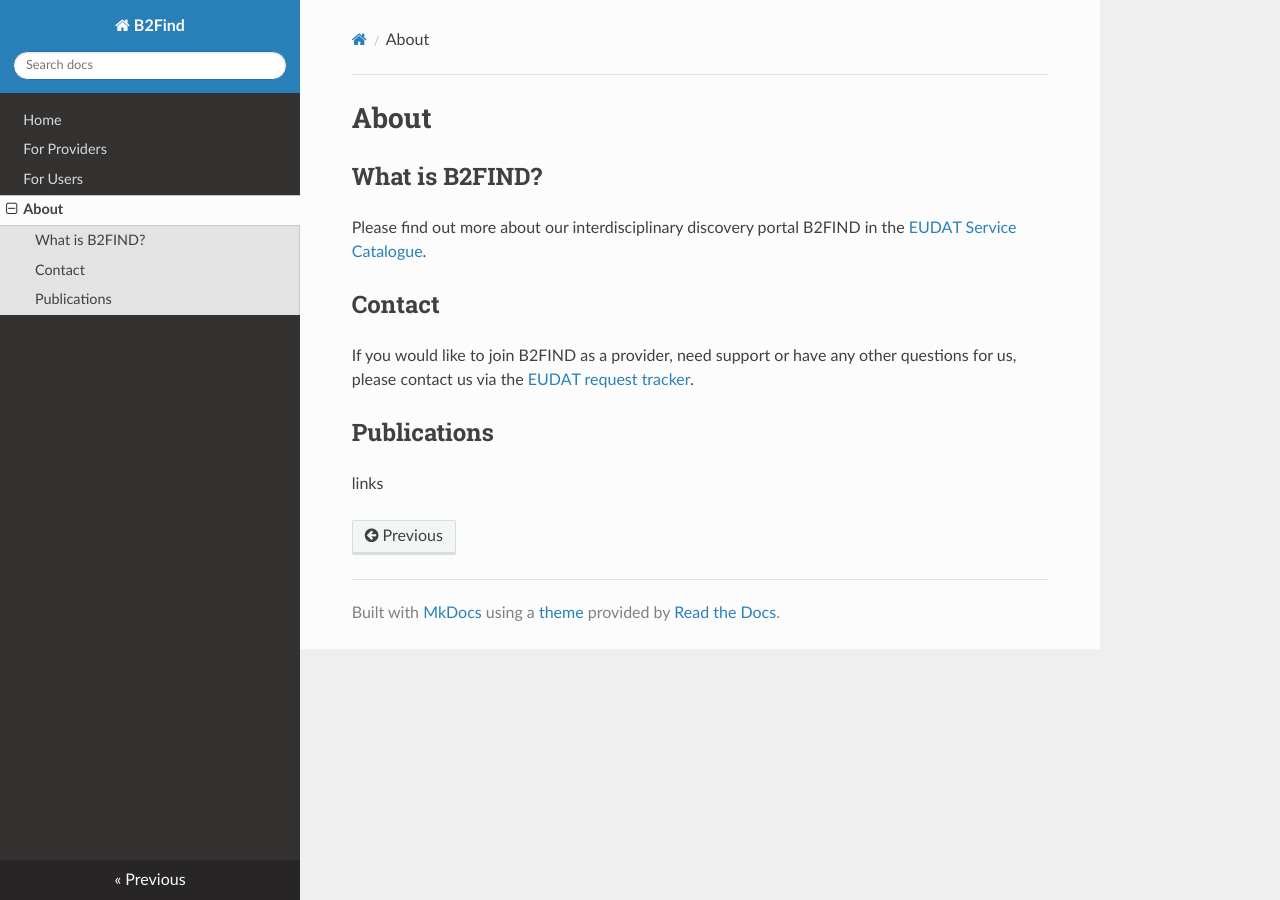
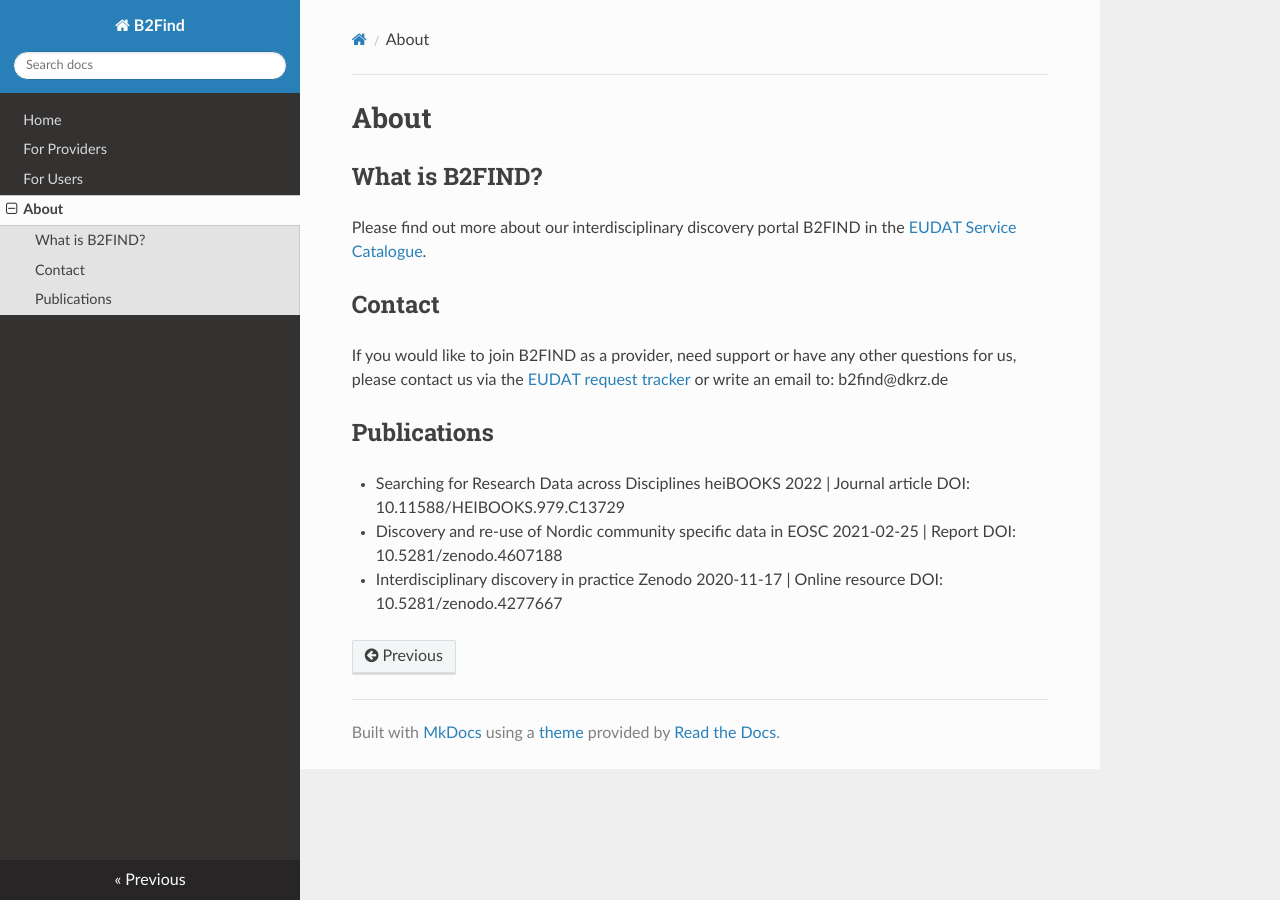
Before and after one commit to EUDAT-B2FIND/ckanext-b2find, an MkDocs documentation site: the page built from docs/about.md, in a window 1280 px wide. Built offline with MkDocs 1.6.1, drawn with Linux system fonts in a browser that asks for light colours; nearby versions of some CDN libraries.

Commit message:
changes for the docu

```diff
--- a/docs/about.md
+++ b/docs/about.md
@@ -4,7 +4,19 @@
 Please find out more about our interdisciplinary discovery portal B2FIND in the [EUDAT Service Catalogue](https://sp.eudat.eu/catalog/resources/33bc21d5-f53d-4eed-9a15-56f98f5c7f69).
 
 ## Contact
-If you would like to join B2FIND as a provider, need support or have any other questions for us, please contact us via the [EUDAT request tracker](https://www.eudat.eu/support-request).
+If you would like to join B2FIND as a provider, need support or have any other questions for us, please contact us via the [EUDAT request tracker](https://www.eudat.eu/support-request) or write an email to: b2find@dkrz.de
 
 ## Publications
-links
+* Searching for Research Data across Disciplines
+  heiBOOKS
+  2022 | Journal article
+  DOI: 10.11588/HEIBOOKS.979.C13729
+
+* Discovery and re-use of Nordic community specific data in EOSC
+  2021-02-25 | Report
+  DOI: 10.5281/zenodo.4607188
+
+* Interdisciplinary discovery in practice
+  Zenodo
+  2020-11-17 | Online resource
+  DOI: 10.5281/zenodo.4277667
```
Also changed, not shown: docs/forproviders.md (+66 -33 lines).
